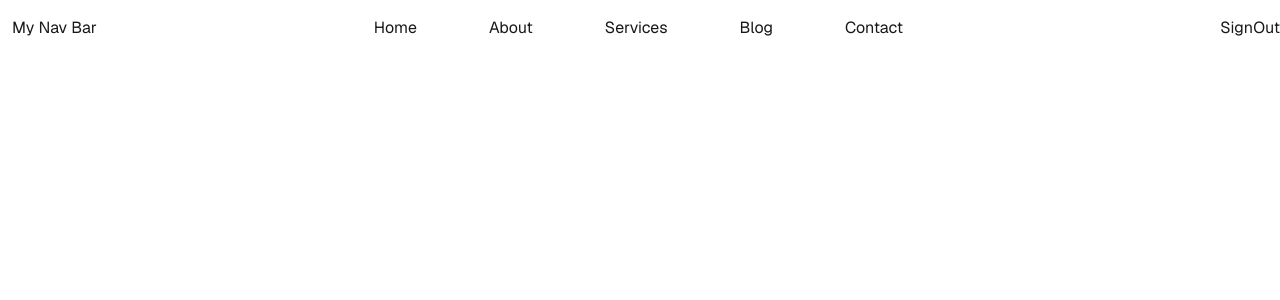
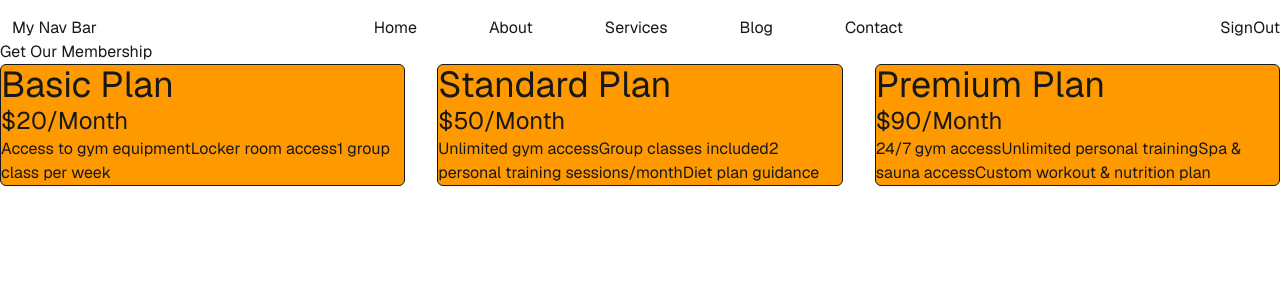
Before and after one commit to Sakibur59/explore-tailwind-daisyui-in-react, a React (Vite) app: page / in a window 1280 px wide. Shown: the top 300 px of the page. Built offline with nearby package versions, Linux system fonts and the light colour scheme.

Commit message:
Displaing pricing membership card

```diff
--- a/public/pricingOptions.json
+++ b/public/pricingOptions.json
@@ -2,7 +2,7 @@
   {
     "id": 1,
     "name": "Basic Plan",
-    "price": 20,
+    "price": "$20/Month",
     "features": [
       "Access to gym equipment",
       "Locker room access",
@@ -12,7 +12,7 @@
   {
     "id": 2,
     "name": "Standard Plan",
-    "price": 50,
+    "price": "$50/Month",
     "features": [
       "Unlimited gym access",
       "Group classes included",
@@ -23,7 +23,7 @@
   {
     "id": 3,
     "name": "Premium Plan",
-    "price": 90,
+    "price": "$90/Month",
     "features": [
       "24/7 gym access",
       "Unlimited personal training",
--- a/src/Components/PricingCard/PricingCard.jsx
+++ b/src/Components/PricingCard/PricingCard.jsx
@@ -1,9 +1,16 @@
 import React from 'react';
 
-const PricingCard = () => {
+const PricingCard = ({pricing}) => {
+    console.log(pricing)
     return (
-        <div>
-
+        <div className='border bg-amber-500 rounded-md'>
+            <div>
+                <h1 className='text-4xl'>{pricing.name}</h1>
+                <h4 className='text-2xl'>{pricing.price}</h4>
+            </div>
+            <div>
+                <p>{pricing.features}</p>
+            </div>
         </div>
     );
 };
--- a/src/Components/PricingOption/PricingOption.jsx
+++ b/src/Components/PricingOption/PricingOption.jsx
@@ -1,11 +1,18 @@
 import React, { use } from 'react';
+import PricingCard from '../PricingCard/PricingCard';
 
 const PricingOption = ({pricingPromise}) => {
-    const pricing = use(pricingPromise);
+    const pricingData = use(pricingPromise);
 
     return (
         <div>
+            <h2>Get Our Membership</h2>
+            <div  className='grid md:grid-cols-3 gap-8'>
 
+            {
+                pricingData.map(pricing => <PricingCard key={pricing.id} pricing={pricing}></PricingCard>)
+            }
+            </div>
         </div>
     );
 };
```
